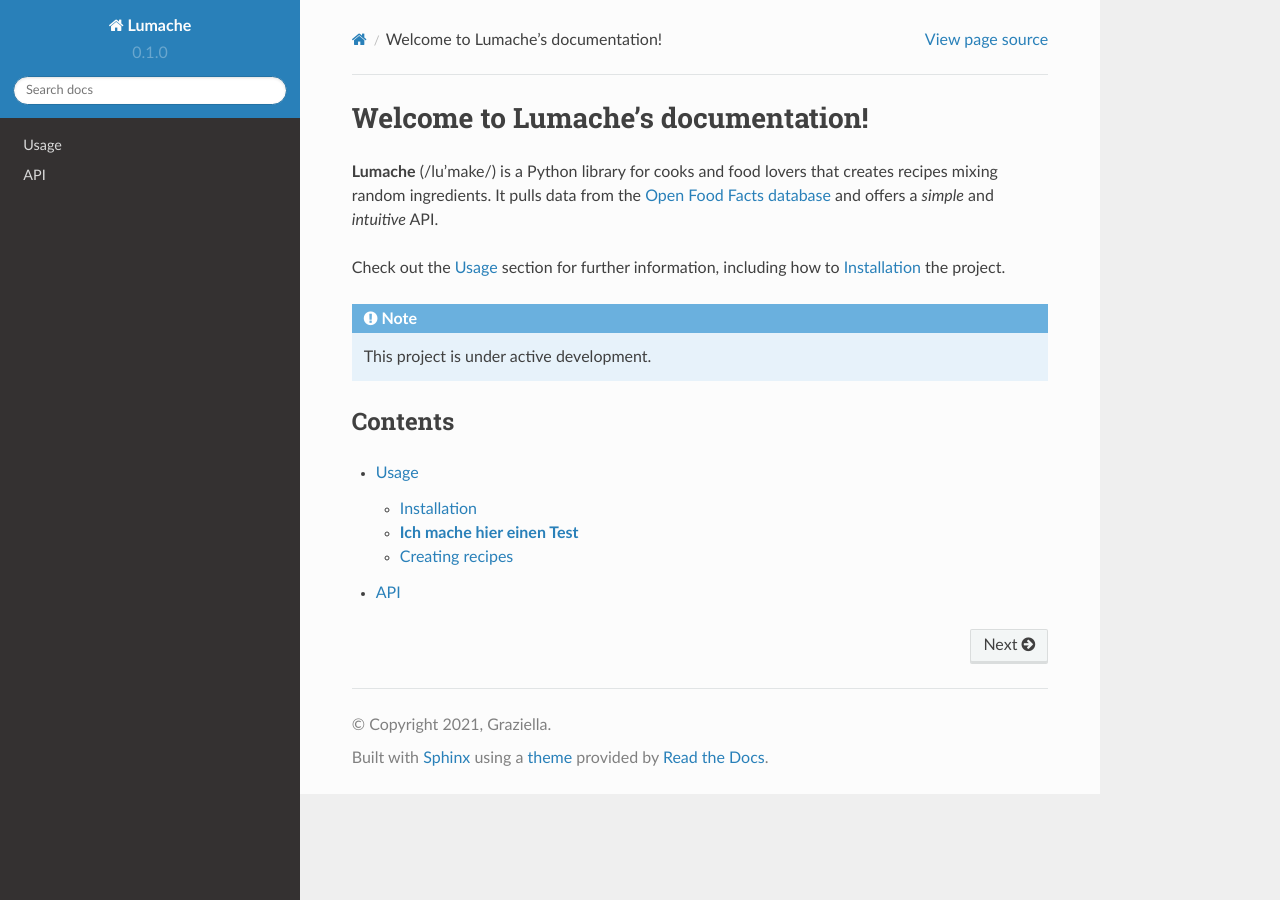
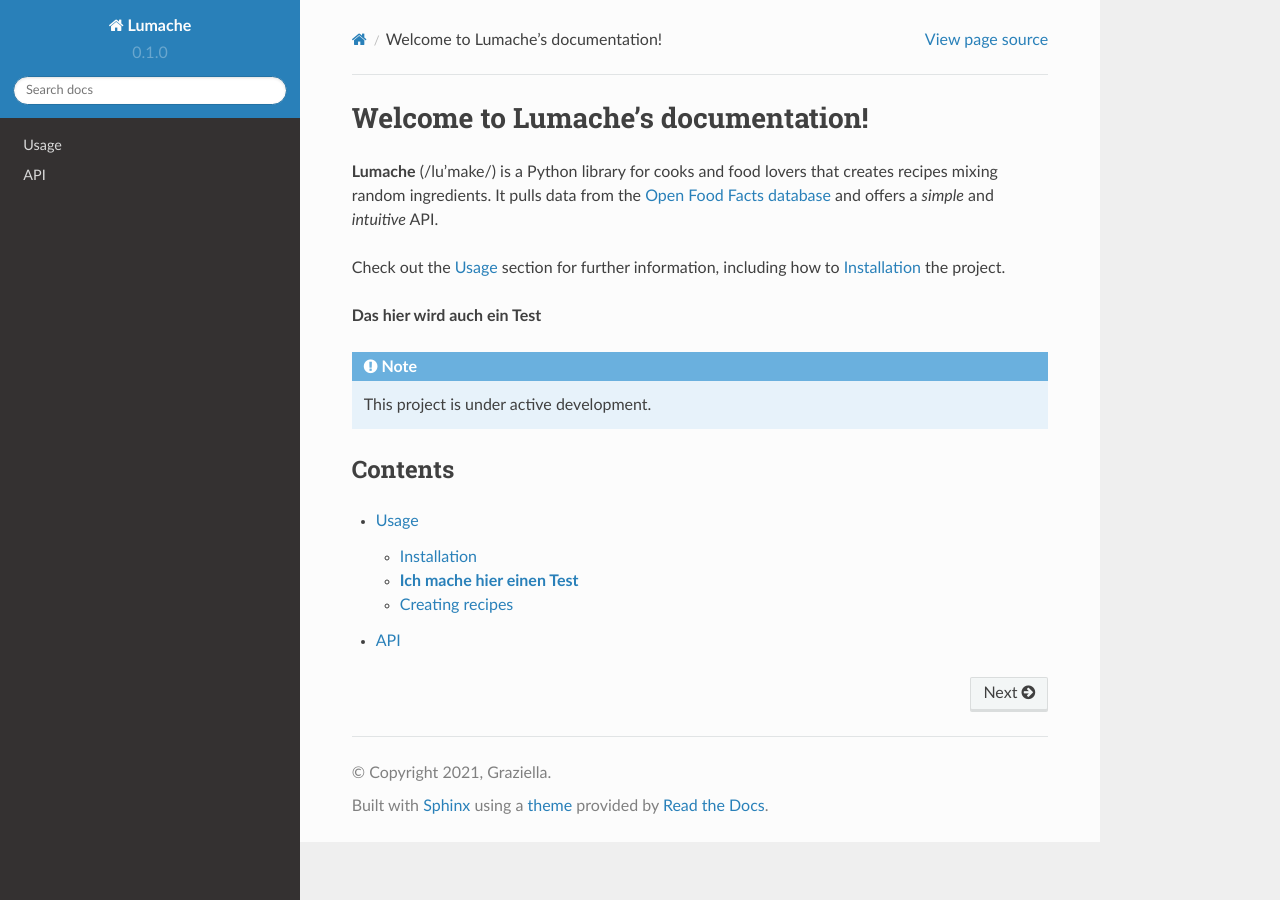
Before and after one commit to Kentimen/tralala, a Sphinx documentation site: the page built from docs/source/index.rst, in a window 1280 px wide. Built offline with Sphinx 7.4.7 and the Read the Docs theme 2.0.0, drawn with Linux system fonts in a browser that asks for light colours.

Commit message:
Update index.rst

```diff
--- a/docs/source/index.rst
+++ b/docs/source/index.rst
@@ -8,6 +8,8 @@ and offers a *simple* and *intuitive* API.
 
 Check out the :doc:`usage` section for further information, including
 how to :ref:`installation` the project.
+
+**Das hier wird auch ein Test**
 
 .. note::
 
```
